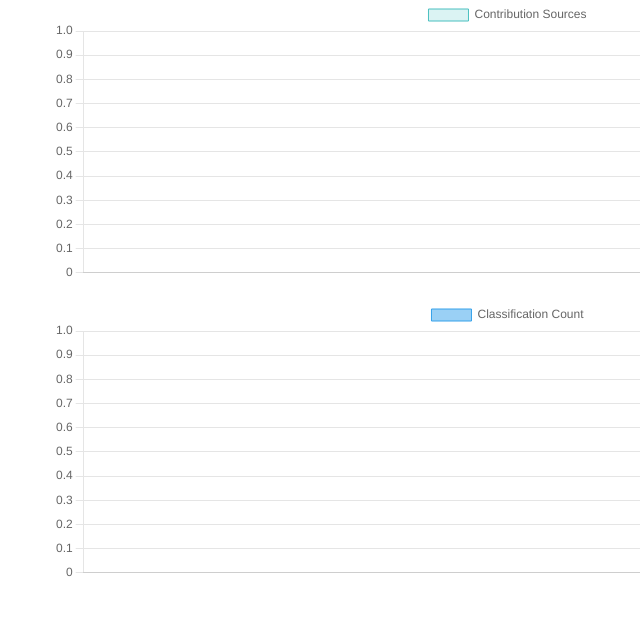
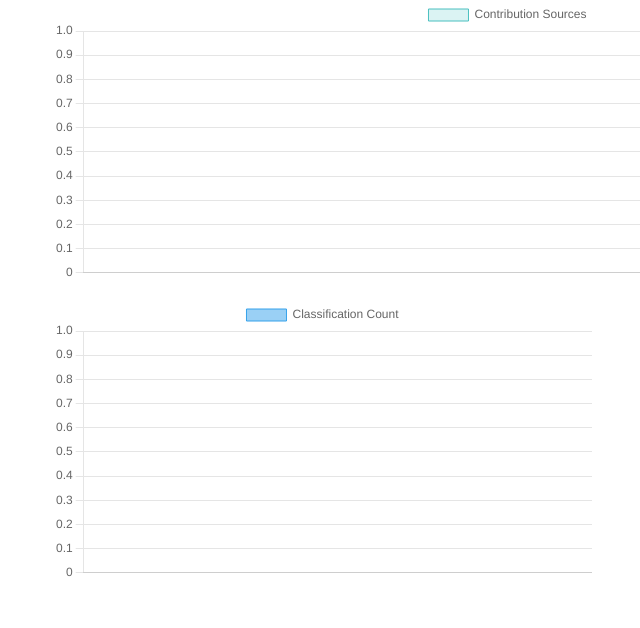
Before and after one commit to john-oneill-alforis/rifha, a Django app: page / in a window 1280 px wide. Shown: the part 172-800 px from the top of the page, without its empty margins (25-665 px from the left). Run offline with Django 4.2, Linux system fonts and the light colour scheme; data that the repository does not hold is empty.

Commit message:
24032023

```diff
--- a/mysite/polls/templates/polls/index.html
+++ b/mysite/polls/templates/polls/index.html
@@ -58,8 +58,8 @@
             </div>
         </div>
 
-        <div class="row g-2 w-100" style="height: 300px;">
-            <div class="col col-sm-10 justify-content-center p-2 ">
+        <div class="row g-2 w-50" style="height: 300px;">
+            <div class="col justify-content-center p-2 ">
 
                 <canvas id="labelCount"></canvas>
                 <script src="https://cdn.jsdelivr.net/npm/chart.js"></script>
```
